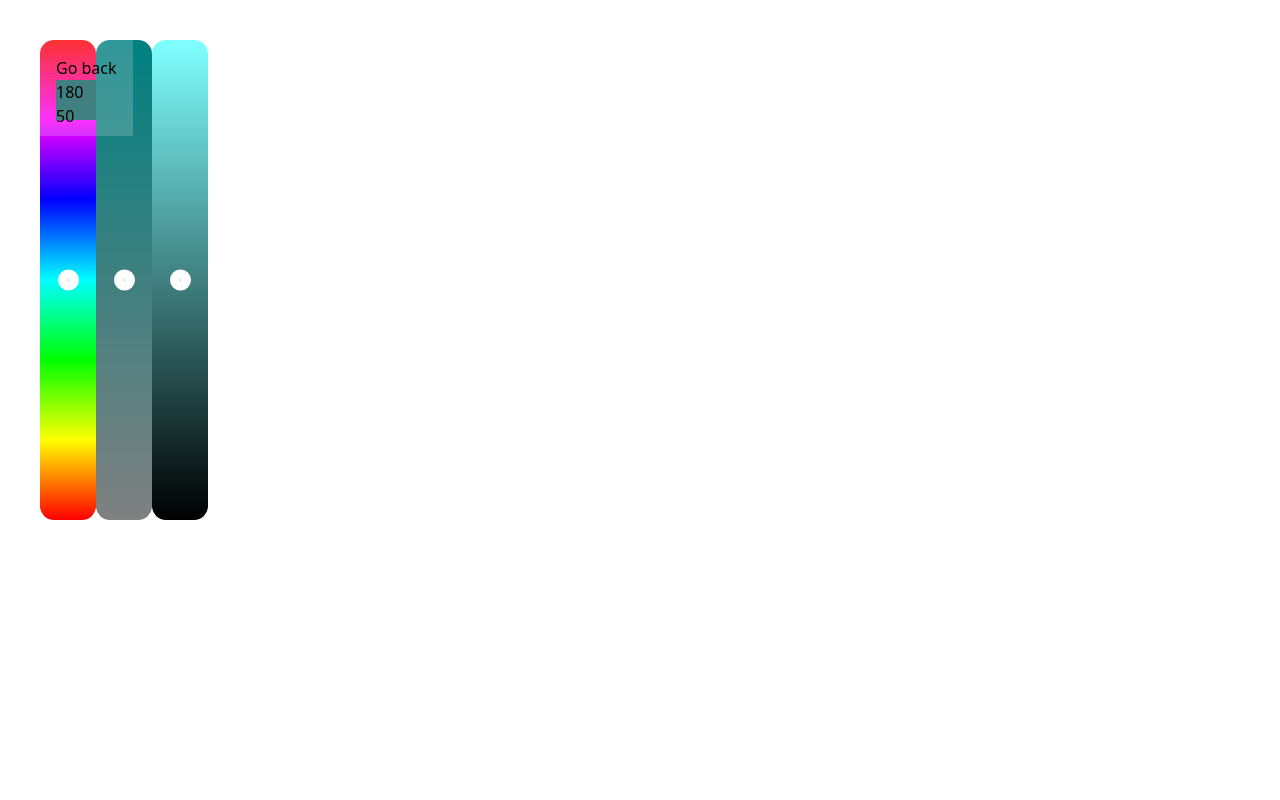
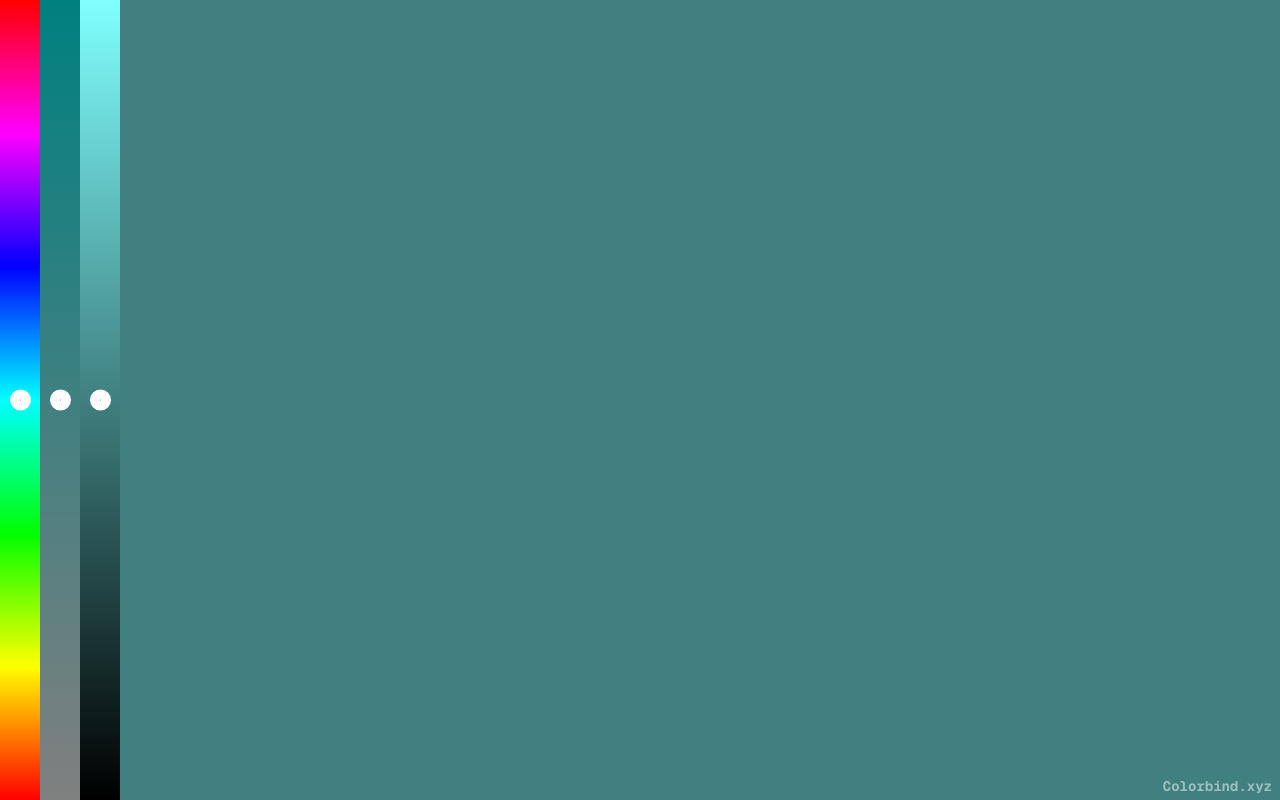
Before and after one commit to Coat-t/colorbind, a Next.js app: page /play in a window 1280 px wide. Built offline with nearby package versions, Linux system fonts and the light colour scheme.

Commit message:
ui: change main menu design

```diff
--- a/app/page.tsx
+++ b/app/page.tsx
@@ -1,11 +1,18 @@
 import Link from "next/link";
+import { Play } from "lucide-react";
+import { Button } from "@/components/ui/button";
 
 export default function Home() {
   return (
-    <div className="h-dvh flex flex-col items-center justify-center gap-4 bg-background">
-      <p>ColorBind</p>
-      <p>Welcome!</p>
-      <Link href="/play">Play</Link>
+    <>
+    <div className="h-dvh flex flex-col items-left justify-center gap-4 bg-background p-10">
+      <p className="font-bold font-mono text-white/90 text-xl md:text-2xl">Colorbind.xyz</p>
+      <Button className="w-20 h-20 rounded-full" asChild>
+        <Link href="/play" className="flex items-center justify-center">
+          <Play className="size-8" />
+        </Link>
+      </Button>
     </div>
+    </>
   );
 }
--- a/app/play/page.tsx
+++ b/app/play/page.tsx
@@ -18,20 +18,16 @@ export default function Page () {
   let brightnessFinalColor = `linear-gradient(to top, ${brightnessBottomColor.hex()}, ${brightnessTopColor.hex()}`
 
     return (
-    <div className="h-dvh gap-4 bg-background p-10 flex">
+    <div className="h-dvh gap-4 flex" style={{ backgroundColor: hsvColor.hex() }}>
       <div className='flex '>
-        <Slider orientation="vertical" max={360} defaultValue={[180]} onValueChange={(value) => setHue(value)} className="max-h-2/3"/>
-        <Slider orientation="vertical" max={100} defaultValue={[50]} onValueChange={(value) => setSaturation(value)} className="max-h-2/3" customColor={saturationFinalColor}/>
-        <Slider orientation="vertical" max={100} defaultValue={[50]} onValueChange={(value) => setBrightness(value)} className="max-h-2/3" customColor={brightnessFinalColor}/>
+        <Slider className="" orientation="vertical" max={360} defaultValue={[180]}
+         onValueChange={(value) => setHue(value)}/>
+        <Slider className="" orientation="vertical" max={100} step={0.3} defaultValue={[50]}
+         onValueChange={(value) => setSaturation(value)} customColor={saturationFinalColor}/>
+        <Slider className="" orientation="vertical" max={100} step={0.3} defaultValue={[50]}
+         onValueChange={(value) => setBrightness(value)} customColor={brightnessFinalColor}/>
       </div>
-      <div className="fixed left-10 top-10 p-4 bg-muted/20 ">
-        <Link href="/">Go back</Link>
-        <div className="h-10 w-10"
-        style={{ backgroundColor: hsvColor.hex() }}>
-          {hue} {saturation}
-        </div>
-      </div>
-
+      <div className='fixed bottom-1 right-2 font-mono font-bold text-white/50 text-sm'>Colorbind.xyz</div>
     </div>
     )
 }
--- a/components/ui/slider.tsx
+++ b/components/ui/slider.tsx
@@ -50,7 +50,7 @@ function Slider({
         data-slot="slider-track"
         style={{ background: finalColor}}
         className='relative grow overflow-hidden\
-        rounded-lg data-horizontal:h-2 data-horizontal:w-full data-vertical:h-1/2 data-vertical:w-14'
+        rounded-none data-horizontal:h-2 data-horizontal:w-full data-vertical:h-1/2 data-vertical:w-10'
       >
         <SliderPrimitive.Range
           data-slot="slider-range"
```
